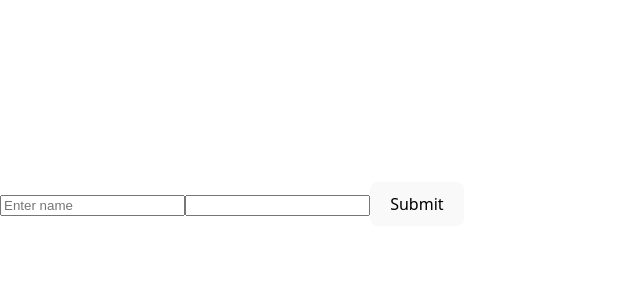
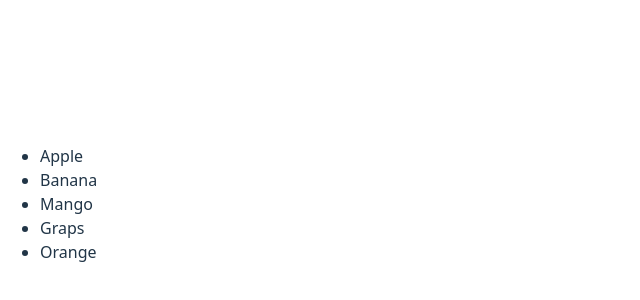
Before and after one commit to abdullah97-pro/React-Project-Tutorial, a React (Vite) app: page / in a window 1280 px wide. Shown: the part 196-496 px from the top of the page, without its empty margins (0-640 px from the left). Built offline with nearby package versions, Linux system fonts and the light colour scheme.

Commit message:
Lists & Keys

```diff
--- a/src/App.jsx
+++ b/src/App.jsx
@@ -11,6 +11,7 @@ import PreviousValue from "./components/PreviousValue";
 // import UserList from "./components/UserList";
 import ControlledForm from "./components/ControlledForm";
 import UncontrolledForm from "./components/UncontrolledForm";
+import FruitList from "./components/FruitList";
 
 function App() {
   return (
@@ -25,8 +26,9 @@ function App() {
       {/* <RenderCounter /> */}
       {/* <PreviousValue /> */}
       {/* <UserList /> */}
-      <ControlledForm/>
-      <UncontrolledForm />
+      {/* <ControlledForm/>
+      <UncontrolledForm /> */}
+      <FruitList />
     </>
   );
 }
--- /dev/null
+++ b/src/components/FruitList.jsx
@@ -0,0 +1,15 @@
+const fruits = ["Apple","Banana","Mango","Graps","Orange"];
+
+function FruitList() {
+    return (
+        <ul>
+            {
+                fruits.map(fruit => (
+                    <li key={fruit}>{fruit}</li>
+                ))
+            }
+        </ul>
+    );
+}
+
+export default FruitList;
```
